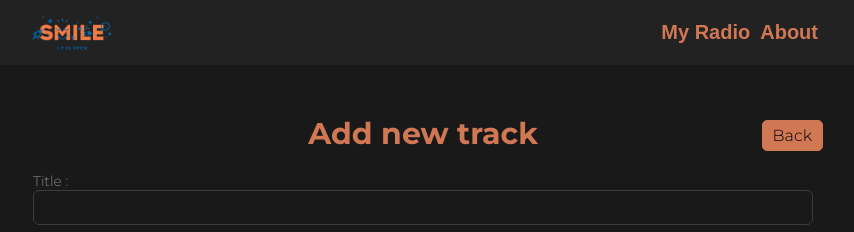
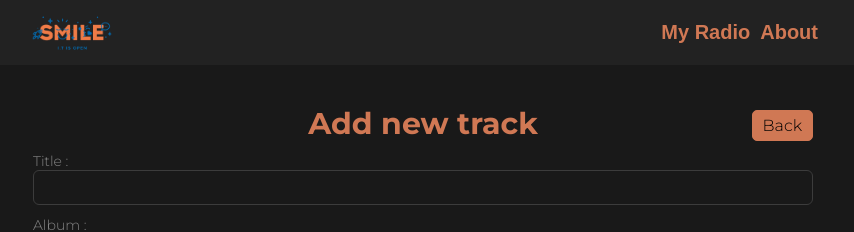
Before and after one commit to Smile-Formations/React, a React (Create React App) app: page /track in a window 1280 px wide. Shown: the top 232 px of the page, without its empty margins (217-1071 px from the left). Built offline with nearby package versions, Linux system fonts and the light colour scheme; no server answers.

Commit message:
version 3

```diff
--- a/src/components/Title/Title.css
+++ b/src/components/Title/Title.css
@@ -3,7 +3,7 @@
   position: relative;
   width: 100%;
   max-width: 800px;
-  margin: 40px auto 10px;
+  margin: 10px auto;
   color: #D07854;
 }
 
--- a/src/components/TrackPage/TrackPage.js
+++ b/src/components/TrackPage/TrackPage.js
@@ -33,16 +33,14 @@ function TrackPage() {
         : 'Add new track';
 
     return (
-      <>
+        <Container>
             <Title linkProps={linkProps} title={title} />
-        <Container>
             <TrackForm
                 track={track}
                 onTrackChange={handleTrackChange}
                 onSubmit={handleSubmit}
             />
         </Container>
-      </>
     );
 }
 
--- a/src/components/TracksPage/TracksPage.js
+++ b/src/components/TracksPage/TracksPage.js
@@ -38,9 +38,8 @@ function TracksPage() {
     }, [setTracks]);
 
     return (
-      <>
+        <Container>
             <Title linkProps={linkProps} title={title} />
-        <Container>
             <Filters
                 filters={filters}
                 onFilterChanged={handleFilterChanged}
@@ -50,7 +49,6 @@ function TracksPage() {
                 onRemove={handleRemove}
             />
         </Container>
-      </>
     );
 }
 
```
Lines whose indentation alone changed are shown as unchanged.
